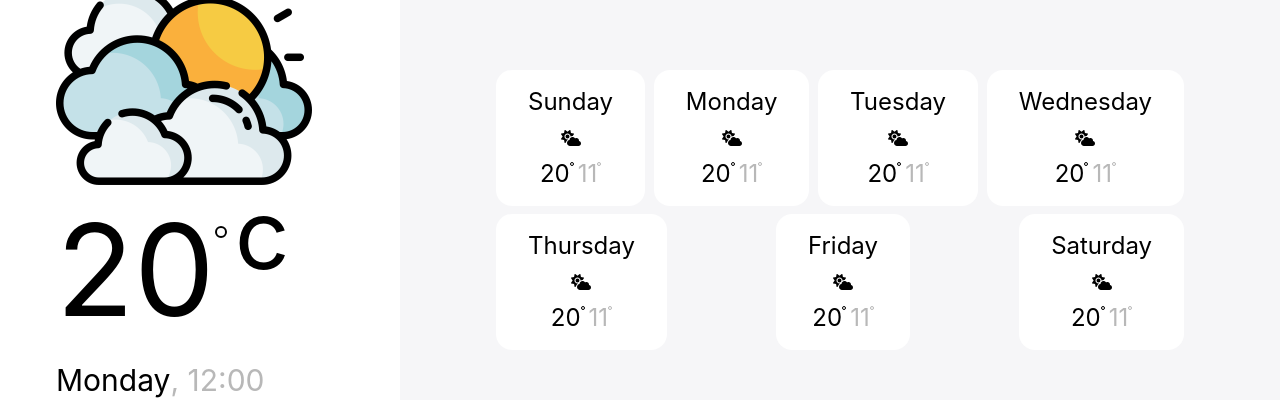
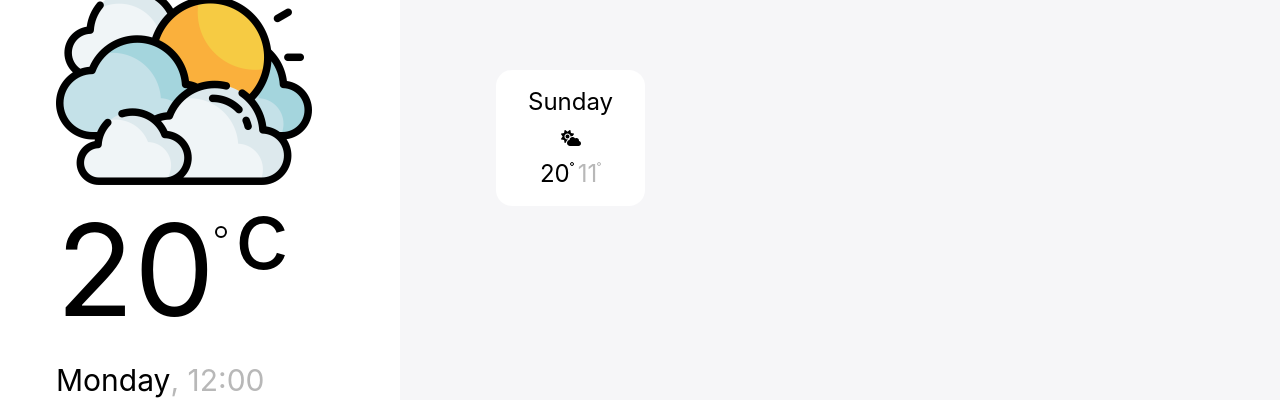
Before and after one commit to adhamhassan99/WeatherApp, a React (Vite) app in the folder weather-app/: page / in a window 1280 px wide. Shown: the part 138-538 px from the top of the page. Built offline with nearby package versions, Linux system fonts and the light colour scheme.

Commit message:
trying outlet

```diff
--- a/weather-app/src/components/ExtraWeatherDetails/ExtraWeatherDetails.tsx
+++ b/weather-app/src/components/ExtraWeatherDetails/ExtraWeatherDetails.tsx
@@ -2,6 +2,7 @@ import React from "react";
 import DayWeatherCard from "../DayWeatherCard/DayWeatherCard";
 import { FakeWeather } from "../../fakers/weatherFaker.js";
 import MainHeader from "../MainHeader/MainHeader";
+import { Outlet } from "react-router-dom";
 type Props = {};
 
 export default function ExtraWeatherDetails({}: Props) {
@@ -15,6 +16,7 @@ export default function ExtraWeatherDetails({}: Props) {
           );
         })}
       </div>
+      <Outlet />
     </div>
   );
 }
--- a/weather-app/src/fakers/weatherFaker.js
+++ b/weather-app/src/fakers/weatherFaker.js
@@ -5,40 +5,40 @@ export const FakeWeather = [
     high: 20,
     low: 11,
   },
-  {
-    id: 2,
-    day: "monday",
-    high: 20,
-    low: 11,
-  },
-  {
-    id: 3,
-    day: "tuesday",
-    high: 20,
-    low: 11,
-  },
-  {
-    id: 4,
-    day: "wednesday",
-    high: 20,
-    low: 11,
-  },
-  {
-    id: 5,
-    day: "thursday",
-    high: 20,
-    low: 11,
-  },
-  {
-    id: 6,
-    day: "friday",
-    high: 20,
-    low: 11,
-  },
-  {
-    id: 7,
-    day: "saturday",
-    high: 20,
-    low: 11,
-  },
+  // {
+  //   id: 2,
+  //   day: "monday",
+  //   high: 20,
+  //   low: 11,
+  // },
+  // {
+  //   id: 3,
+  //   day: "tuesday",
+  //   high: 20,
+  //   low: 11,
+  // },
+  // {
+  //   id: 4,
+  //   day: "wednesday",
+  //   high: 20,
+  //   low: 11,
+  // },
+  // {
+  //   id: 5,
+  //   day: "thursday",
+  //   high: 20,
+  //   low: 11,
+  // },
+  // {
+  //   id: 6,
+  //   day: "friday",
+  //   high: 20,
+  //   low: 11,
+  // },
+  // {
+  //   id: 7,
+  //   day: "saturday",
+  //   high: 20,
+  //   low: 11,
+  // },
 ];
```
